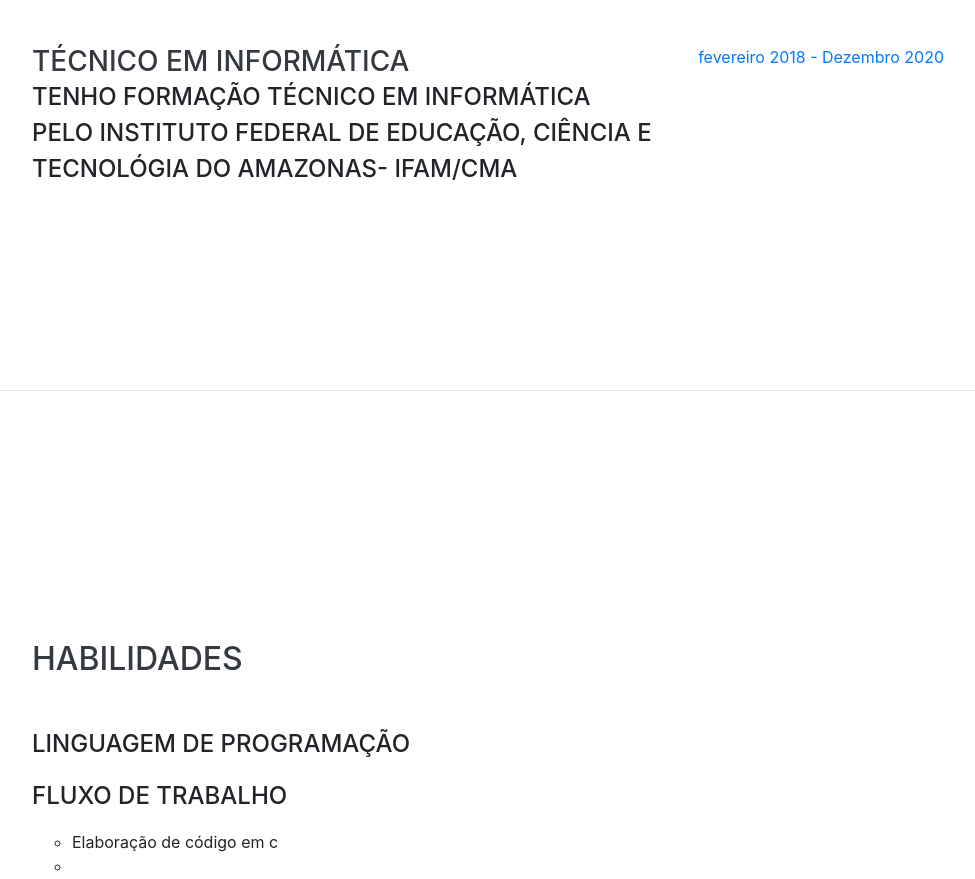
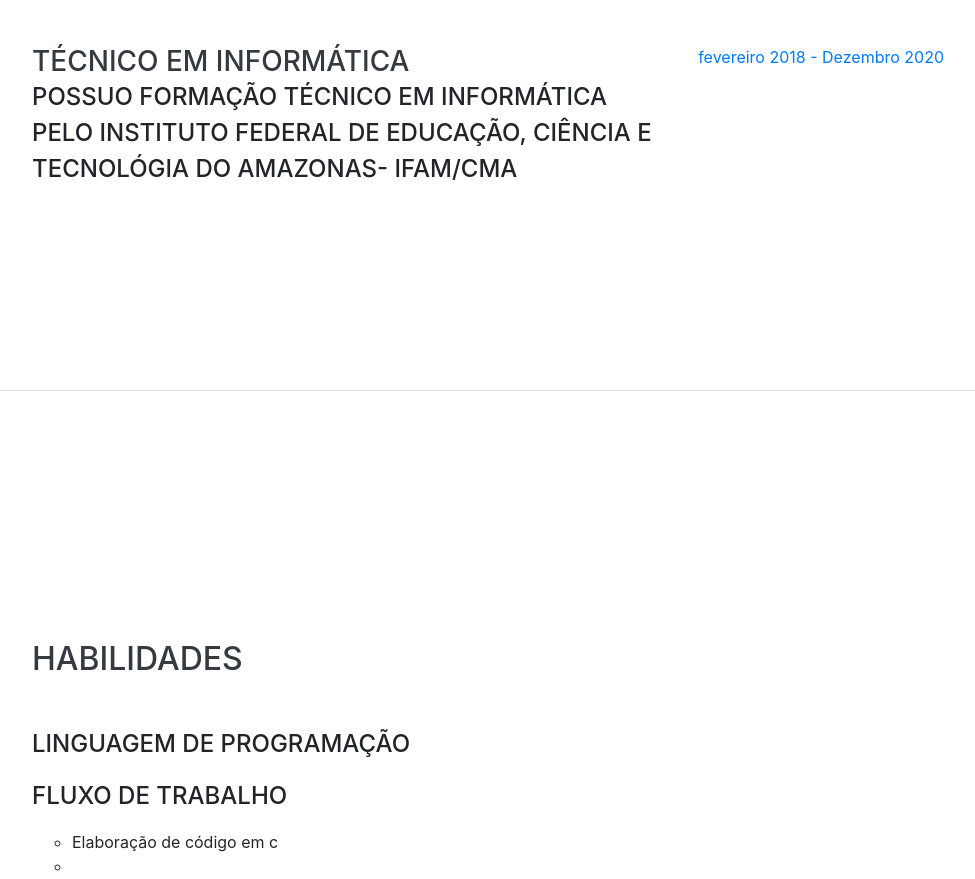
Before and after one commit to isaacfelipe1/projeto-site, a website with bundled scripts: page index.html in a window 1280 px wide. Shown: the part 2012-2891 px from the top of the page, without its empty margins (288-1263 px from the left). Built offline with nearby package versions, Linux system fonts and the light colour scheme; files whose address does not match are found by name; a web font is replaced by a local one.

Commit message:
Update index.html

```diff
--- a/index.html
+++ b/index.html
@@ -179,7 +179,7 @@
         <div class="resume-item d-flex flex-column flex-md-row justify-content-between">
           <div class="resume-content">
             <h3 class="mb-0">Técnico em Informática</h3>
-            <div class="subheading mb-3"> Tenho formação técnico em Informática pelo Instituto Federal de Educação, ciência e tecnológia do Amazonas- IFAM/CMA</div>
+            <div class="subheading mb-3"> Possuo formação técnico em Informática pelo Instituto Federal de Educação, ciência e tecnológia do Amazonas- IFAM/CMA</div>
 
           </div>
           <div class="resume-date text-md-right">
```
